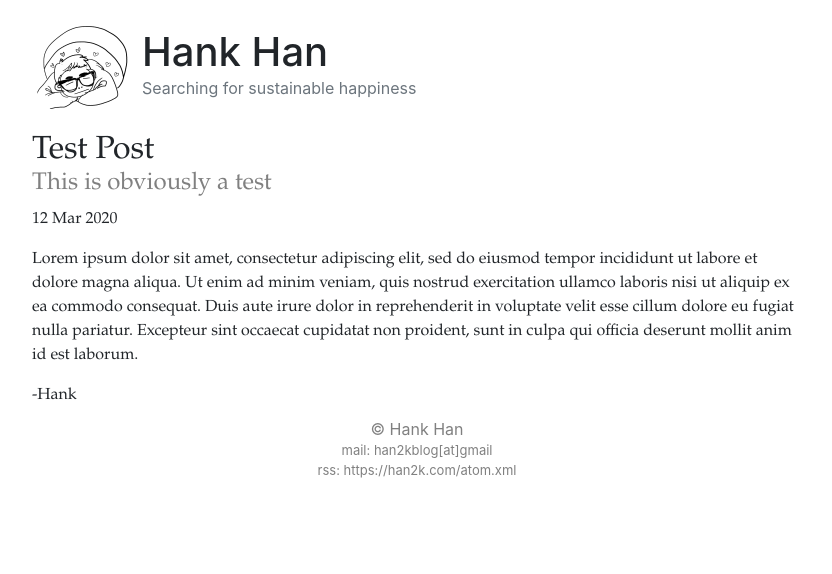
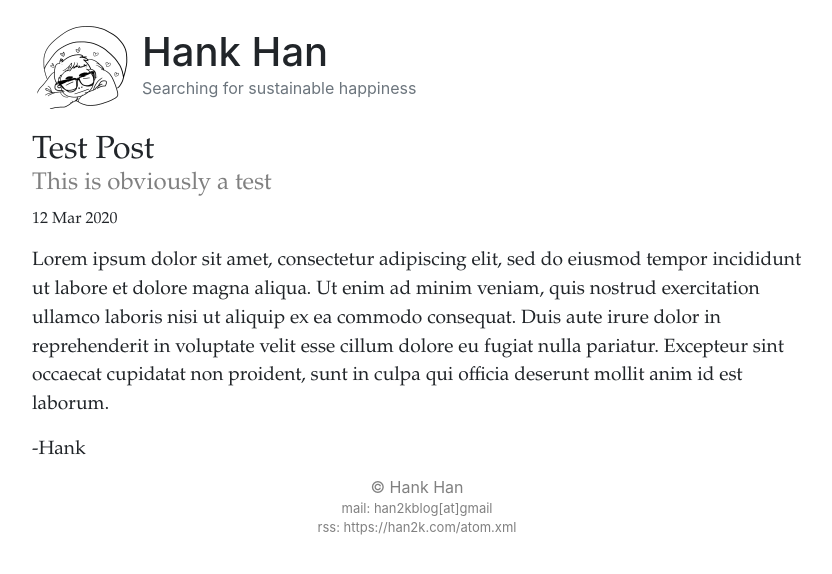
Before and after one commit to jkface/jkface.github.io, a Jekyll site: the page built from _posts/2020-03-12-test-post.md, in a window 1280 px wide. Shown: the top 574 px of the page, without its empty margins (223-1055 px from the left). Built offline with Jekyll 4.4.1, drawn with Linux system fonts in a browser that asks for light colours.

Commit message:
make post font size larger

```diff
--- a/css/main.css
+++ b/css/main.css
@@ -1,5 +1,9 @@
 .content {
   font-family: Garamond, 'Times New Roman', Times, Georgia, serif;
+}
+
+.long-post {
+  font-size: larger;
 }
 
 .post-header h1 {
```
